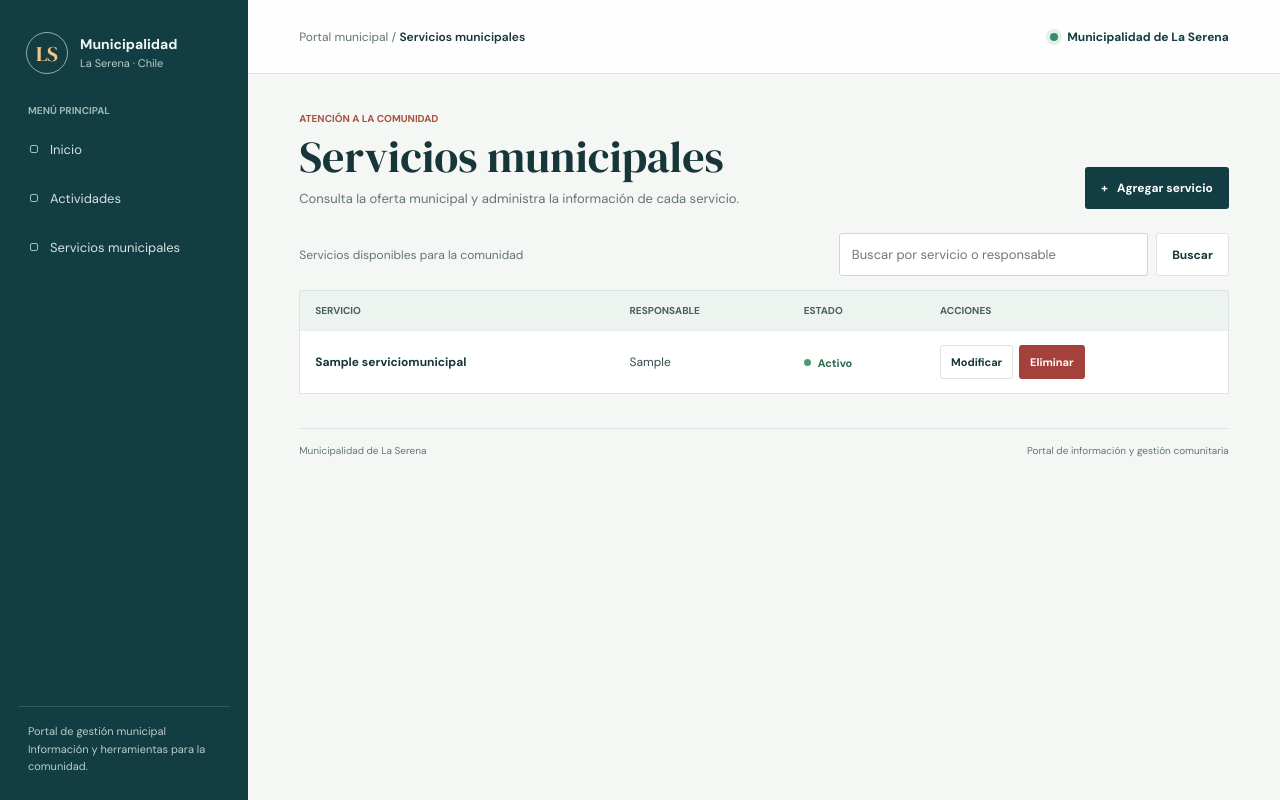
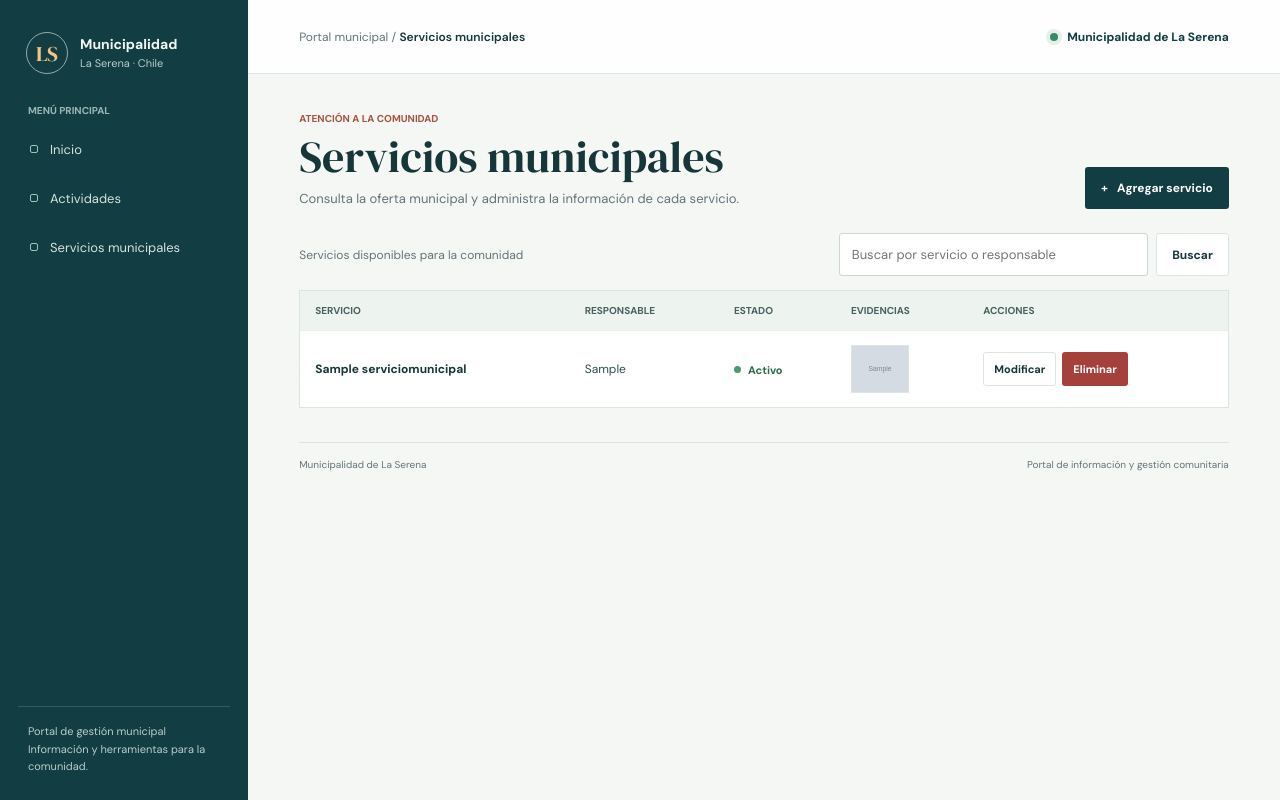
Before and after one commit to Shiizoid/sgr-despliegue-aws, a Django app: page /servicios/ in a window 1280 px wide. Run offline with Django 5.2, Linux system fonts and the light colour scheme; tables that the repository leaves empty hold one stand-in row (values such as "Sample post"); grey boxes marked "Sample" are stand-in pictures.

Commit message:
Add service evidence image uploads

```diff
--- a/config/settings.py
+++ b/config/settings.py
@@ -136,6 +136,8 @@ USE_TZ = True
 STATIC_URL = '/static/'
 STATICFILES_DIRS = [BASE_DIR / 'static']
 STATIC_ROOT = BASE_DIR / 'staticfiles'
+MEDIA_URL = config('MEDIA_URL', default='/media/')
+MEDIA_ROOT = Path(config('MEDIA_ROOT', default=BASE_DIR / 'media'))
 
 
 # Email
--- a/config/urls.py
+++ b/config/urls.py
@@ -32,3 +32,5 @@ urlpatterns = [
 
 if settings.DEBUG:
     urlpatterns += static(settings.STATIC_URL, document_root=settings.STATIC_ROOT)
+    if settings.MEDIA_URL.startswith('/'):
+        urlpatterns += static(settings.MEDIA_URL, document_root=settings.MEDIA_ROOT)
--- a/requirements.txt
+++ b/requirements.txt
@@ -5,3 +5,4 @@ python-decouple==3.8
 sqlparse==0.6.0
 tzdata==2026.4
 whitenoise==6.9.0
+Pillow>=11.3,<13
--- a/servicios/models.py
+++ b/servicios/models.py
@@ -8,3 +8,17 @@ class ServicioMunicipal(models.Model):
 
 	def __str__(self):
 		return self.nombre_servicio
+
+
+class EvidenciaServicio(models.Model):
+	servicio = models.ForeignKey(
+		ServicioMunicipal,
+		on_delete=models.CASCADE,
+		related_name='evidencias',
+	)
+	imagen = models.ImageField(upload_to='servicios/evidencias/%Y/%m/')
+	descripcion = models.CharField(max_length=160, blank=True)
+	fecha_subida = models.DateTimeField(auto_now_add=True)
+
+	def __str__(self):
+		return f'Evidencia de {self.servicio.nombre_servicio}'
--- a/servicios/templates/servicios/lista.html
+++ b/servicios/templates/servicios/lista.html
@@ -26,6 +26,7 @@
                     <th scope="col">Servicio</th>
                     <th scope="col">Responsable</th>
                     <th scope="col">Estado</th>
+                    <th scope="col">Evidencias</th>
                     <th scope="col">Acciones</th>
                 </tr>
             </thead>
@@ -36,6 +37,21 @@
                         <td>{{ servicio.responsable }}</td>
                         <td><span class="status{% if not servicio.activo %} status-inactive{% endif %}">{% if servicio.activo %}Activo{% else %}Inactivo{% endif %}</span></td>
                         <td>
+                            {% with evidencias=servicio.evidencias.all %}
+                                {% if evidencias %}
+                                    <div class="evidence-gallery">
+                                        {% for evidencia in evidencias %}
+                                            <a href="{{ evidencia.imagen.url }}" target="_blank" rel="noopener noreferrer" aria-label="Ver evidencia: {{ evidencia.descripcion|default:servicio.nombre_servicio }}">
+                                                <img class="evidence-thumb" src="{{ evidencia.imagen.url }}" alt="{{ evidencia.descripcion|default:servicio.nombre_servicio }}" loading="lazy">
+                                            </a>
+                                        {% endfor %}
+                                    </div>
+                                {% else %}
+                                    <span class="evidence-empty">Sin imágenes</span>
+                                {% endif %}
+                            {% endwith %}
+                        </td>
+                        <td>
                             <div class="row-actions">
                                 <a href="{% url 'servicios:editar' servicio.pk %}" class="button button-secondary button-small">Modificar</a>
                                 <a href="{% url 'servicios:eliminar' servicio.pk %}" class="button button-danger button-small">Eliminar</a>
@@ -43,7 +59,7 @@
                         </td>
                     </tr>
                 {% empty %}
-                    <tr><td colspan="4" class="empty-state">No hay servicios que mostrar.</td></tr>
+                    <tr><td colspan="5" class="empty-state">No hay servicios que mostrar.</td></tr>
                 {% endfor %}
             </tbody>
         </table>
--- a/servicios/views.py
+++ b/servicios/views.py
@@ -7,7 +7,7 @@ from .models import ServicioMunicipal
 
 def lista_servicios(request):
 	query = request.GET.get('q', '').strip()
-	servicios = ServicioMunicipal.objects.order_by('nombre_servicio')
+	servicios = ServicioMunicipal.objects.prefetch_related('evidencias').order_by('nombre_servicio')
 	if query:
 		servicios = servicios.filter(
 			Q(nombre_servicio__icontains=query)
--- a/templates/base.html
+++ b/templates/base.html
@@ -82,6 +82,9 @@
         .status::before { width: 7px; height: 7px; border-radius: 50%; background: #4b9b70; content: ''; }
         .status-inactive { color: #758184; }
         .status-inactive::before { background: #9aa7a5; }
+        .evidence-gallery { display: flex; flex-wrap: wrap; gap: 6px; }
+        .evidence-thumb { width: 58px; height: 48px; display: block; border: 1px solid var(--line); object-fit: cover; }
+        .evidence-empty { color: var(--muted); font-size: 11px; }
 
         .form-panel, .confirm-panel { max-width: 760px; padding: clamp(20px, 4vw, 32px); border: 1px solid var(--line); background: #fff; }
         .form-panel form { display: grid; gap: 19px; }
```
Also changed, not shown: servicios/admin.py (+20 -1 lines), servicios/migrations/0002_evidenciaservicio.py (added), 1 other file.
